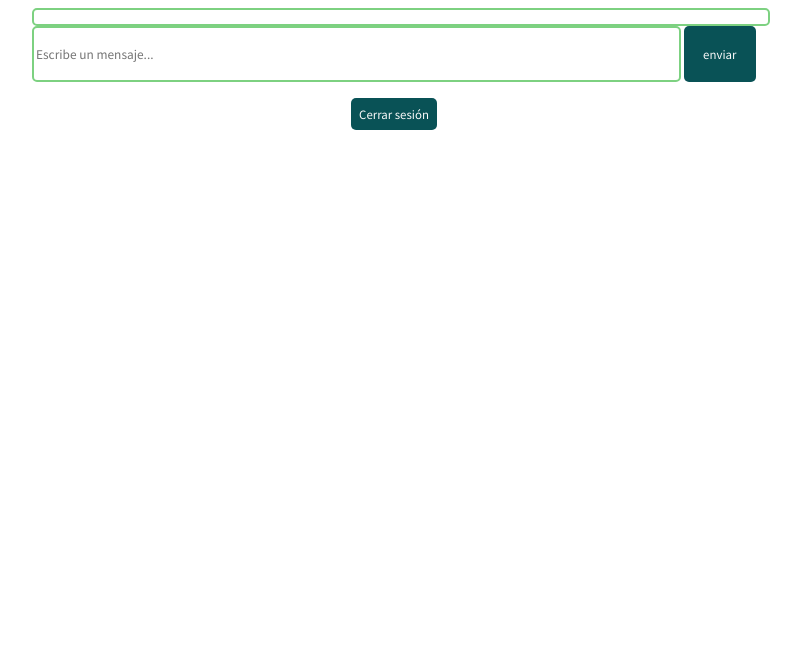
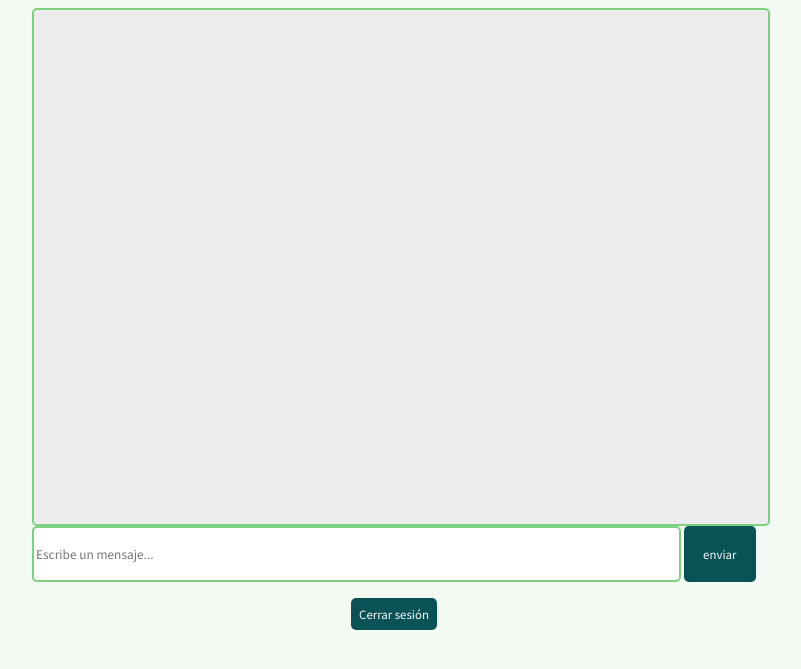
Before and after one commit to Ryksu/chatphp, a PHP site: page /pg/chat.php in a window 1280 px wide. Shown: the top 669 px of the page, without its empty margins (246-1047 px from the left). Run offline with PHP 8.4, Linux system fonts and the light colour scheme; the visitor is signed in with stand-in values (Sample User, id 1); data that the repository does not hold is empty.

Commit message:
cambios de estilos en el nombre y otras cosas

```diff
--- a/css/estilo_chat.css
+++ b/css/estilo_chat.css
@@ -1,7 +1,9 @@
 @import url('https://fonts.googleapis.com/css?family=Source+Sans+Pro');
 *{
  font-family: 'Source Sans Pro', sans-serif;
-
+}
+body{
+  background-color: #f3faf3;
 }
 
 .chat{
@@ -15,17 +17,30 @@
  flex-direction:  column;
 }
  #chatbox{
+background-color: #ececec;
  min-width: 720px;
- max-height: 400px;
+ min-height: 500px;
+ max-height: 500px;
  border: 2px solid #7dd181;
  border-radius: 5px;
  resize: none;
  font-size: 1.2em;
  padding: 1%;
  overflow: auto;
+ color: #2f2f2f;
+}
+.chating{
+  width: 100%;
+  display: block;
+}
+
+.chating p{
+  border: 1px solid #d7d7d7;
+  border-radius: 4px;
+  display: flex;
+}
 
 
-}
 .msg{
  width: 100%;
  display: flex;
--- a/pg/chat.php
+++ b/pg/chat.php
@@ -20,7 +20,12 @@ $query = "INSERT INTO Mensajes(user_name,mensajes) VALUES('".$user."','".$mgs."'
 	$sql = $conexion -> prepare($query);
   $sql->execute();
 }
-
+$color[0]='red';
+$color[1]='blue';
+$color[2]='yellow';
+$color[3]='orange';
+$color[4]='green';
+$i = rand(0,4);
 ?>
 
 <!DOCTYPE html>
@@ -29,6 +34,11 @@ $query = "INSERT INTO Mensajes(user_name,mensajes) VALUES('".$user."','".$mgs."'
     <meta charset="utf-8">
     <title>Chat</title>
     <link rel="stylesheet" href="../css/estilo_chat.css">
+    <style >
+      .color{
+        color: <?php $i ?>;
+      }
+    </style>
   </head>
   <body>
     <div class="contenedor">
--- a/php/mensajes.php
+++ b/php/mensajes.php
@@ -11,6 +11,8 @@ $sql->execute();
 $res = $sql->fetchAll();
 
 foreach ($res as $row) {
-  echo '<p><b>'.$row['user_name'].'</b>: '. $row['mensajes'].'</p>';
+  echo '<div class="chating">
+  <p><span class="color"><b>'.$row['user_name'].'</b></span>: '. $row['mensajes'].'</p>
+  </div>';
 }
 ?>
```
Also changed, not shown: css/estilo_nombre.php (added).
